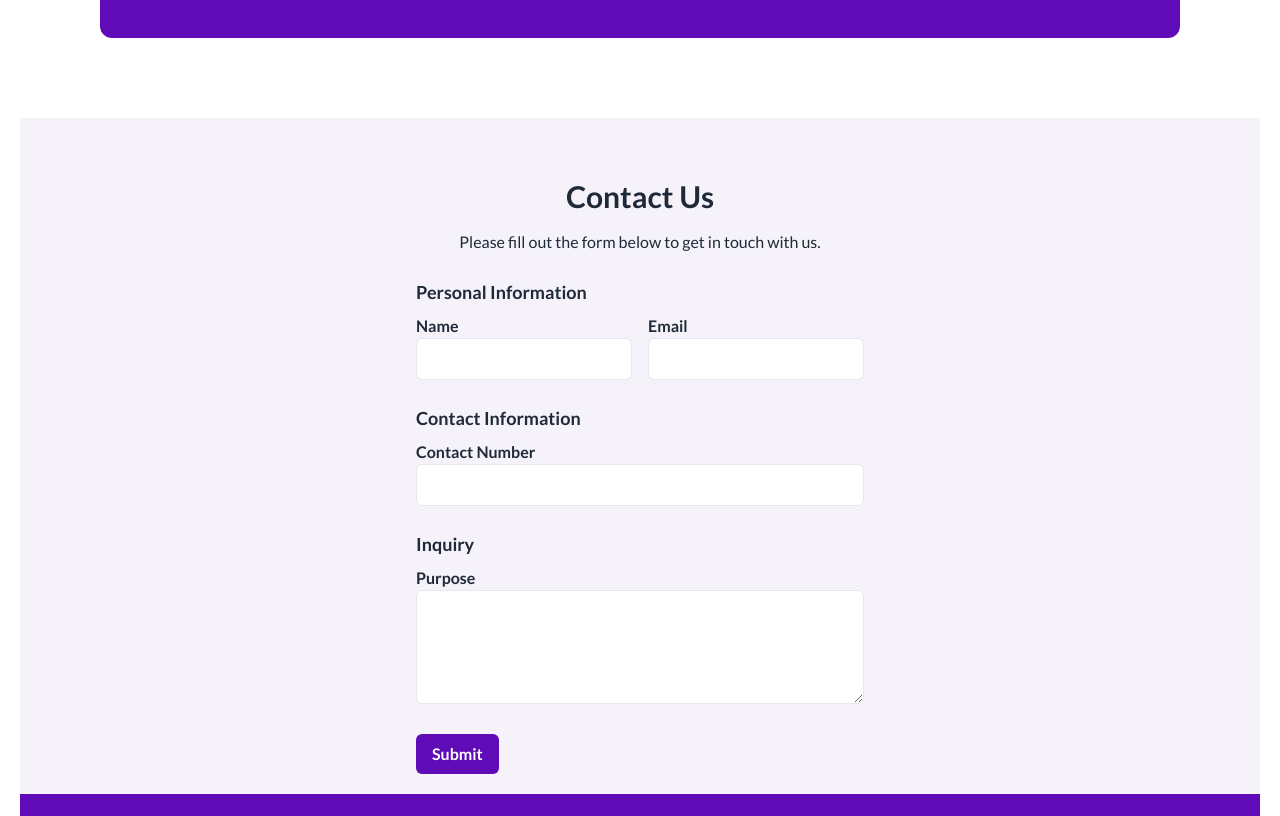
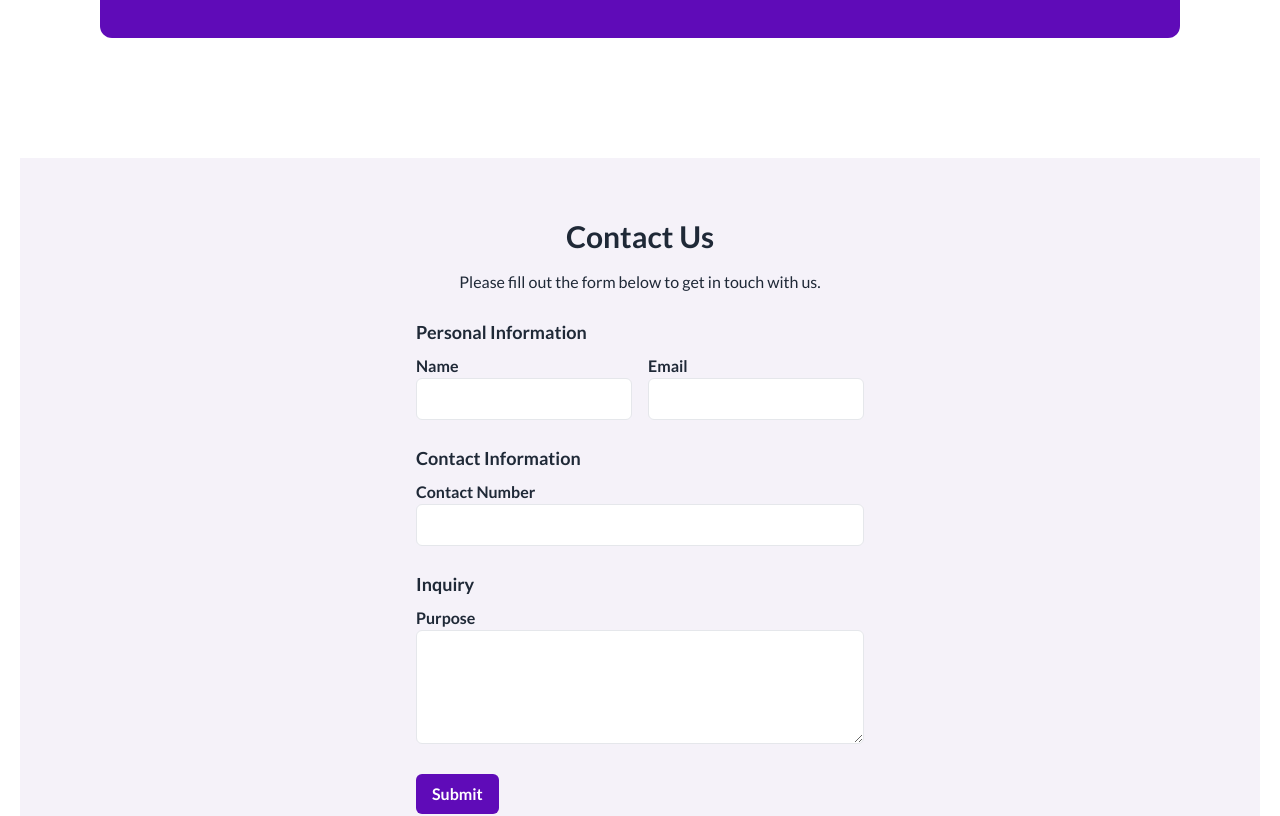
Before and after one commit to nileshdubey82/my-portfolio, a React (Vite) app: page / in a window 1280 px wide. Shown: the part 2923-3739 px from the top of the page. Built offline with nearby package versions, Linux system fonts and the light colour scheme.

Commit message:
cnt form

```diff
--- a/src/Pages/ContactUs.jsx
+++ b/src/Pages/ContactUs.jsx
@@ -2,7 +2,7 @@ import React from 'react';
 
 export default function ContactUs() {
   return (
-    <section className='bg-[#F5F2F9] p-5'>
+    <section className='bg-[#F5F2F9] p-5 my-10'>
       <div className="max-w-md mx-auto mt-10 bg-[#F5F2F9]">
         <h2 className="text-3xl font-bold mb-4 text-center">Contact Us</h2>
         <p className="mb-6 text-center">Please fill out the form below to get in touch with us.</p>
```
